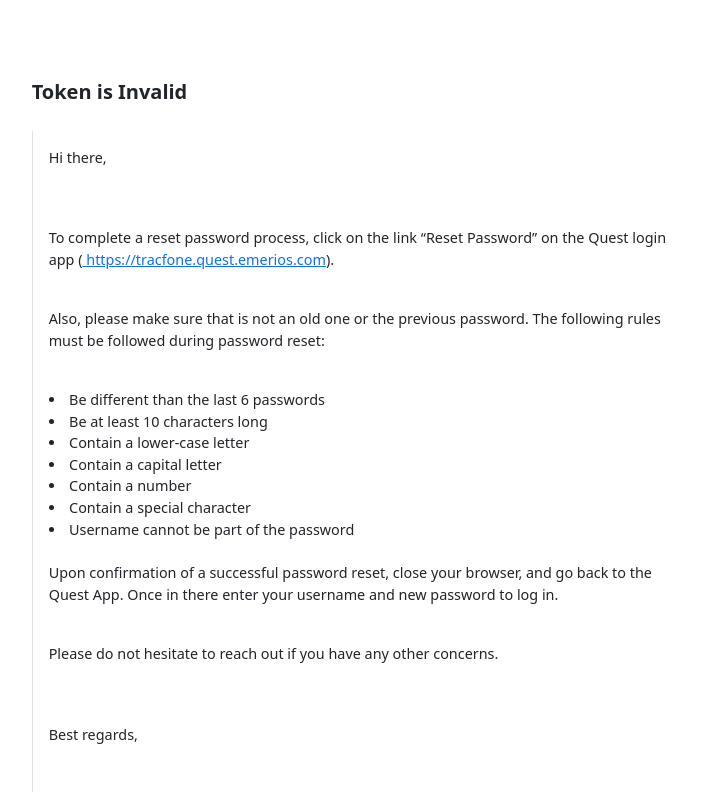
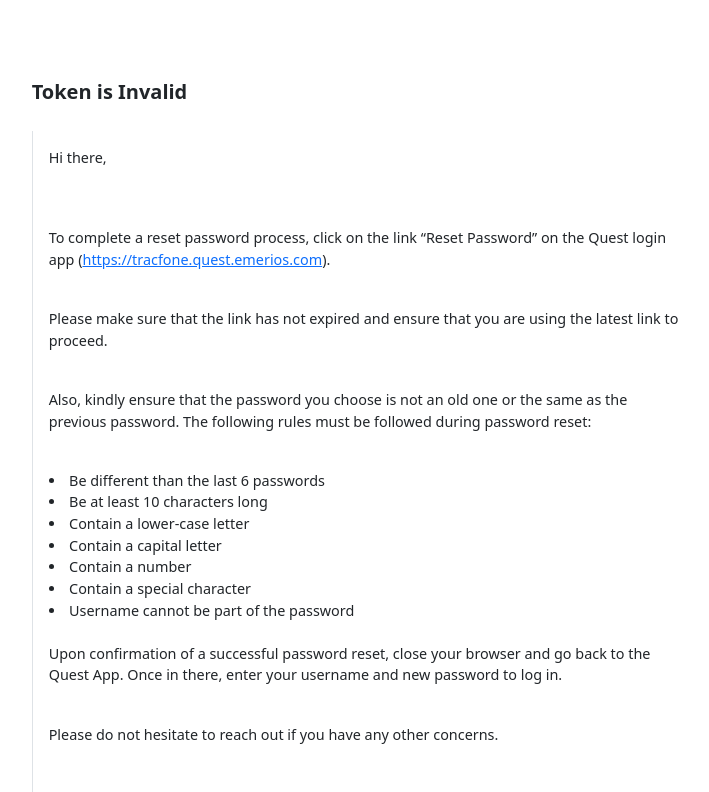
Before and after one commit to Taksiro/boemails, a plain HTML site: page VMBC-notes-main/CheatCODE/BO_Notes/Email_Support.html in a window 1280 px wide. Shown: the part 11208-12000 px from the top of the page, without its empty margins (431-1140 px from the left). Drawn offline with nearby package versions, Linux system fonts and the light colour scheme; a script that the page names is missing.

Commit message:
Update Email_Support.html

```diff
--- a/VMBC-notes-main/CheatCODE/BO_Notes/Email_Support.html
+++ b/VMBC-notes-main/CheatCODE/BO_Notes/Email_Support.html
@@ -637,9 +637,11 @@
                   <p>Hi there,</p>
                   <br>
                   <br>
-                  <p>To complete a reset password process, click on the link “Reset Password” on the Quest login app (<a href="https://tracfone.quest.emerios.com/"> https://tracfone.quest.emerios.com</a>).</p>
+                  <p>To complete a reset password process, click on the link “Reset Password” on the Quest login app (<a href="https://tracfone.quest.emerios.com/">https://tracfone.quest.emerios.com</a>).</p>
                   <br>
-                  <p>Also, please make sure that is not an old one or the previous password. The following rules must be followed during password reset:</p>
+                  <p>Please make sure that the link has not expired and ensure that you are using the latest link to proceed.</p>
+                  <br>
+                  <p>Also, kindly ensure that the password you choose is not an old one or the same as the previous password. The following rules must be followed during password reset:</p>
                   <br>
                   <li>Be different than the last 6 passwords</li>
                   <li>Be at least 10 characters long</li>
@@ -649,7 +651,7 @@
                   <li>Contain a special character</li>
                   <li>Username cannot be part of the password</li>
                   <br>
-                  <p>Upon confirmation of a successful password reset, close your browser, and go back to the Quest App. Once in there enter your username and new password to log in.</p>
+                  <p>Upon confirmation of a successful password reset, close your browser and go back to the Quest App. Once in there, enter your username and new password to log in.</p>
                   <br>
                   <p>Please do not hesitate to reach out if you have any other concerns.</p>
                   <br>
```
